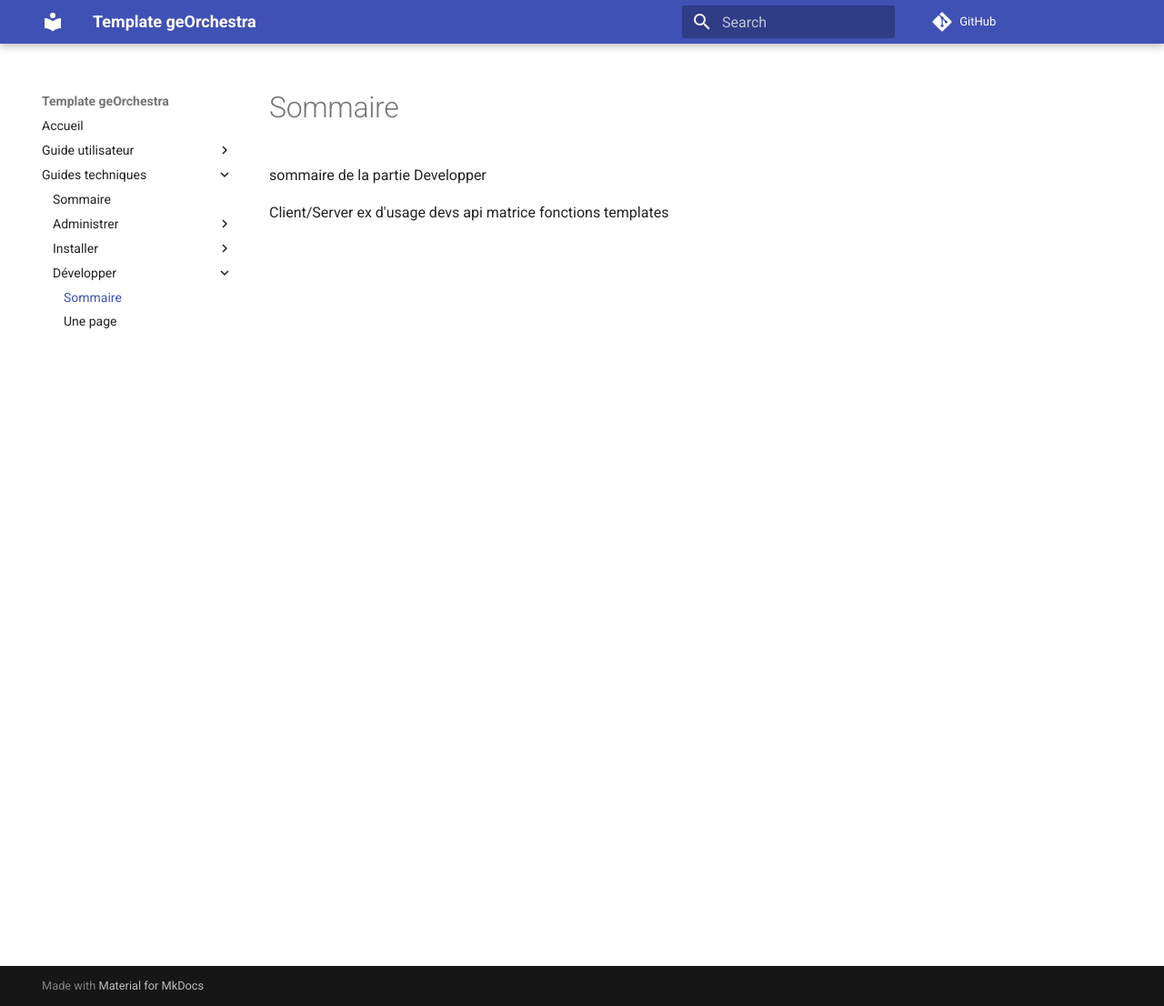
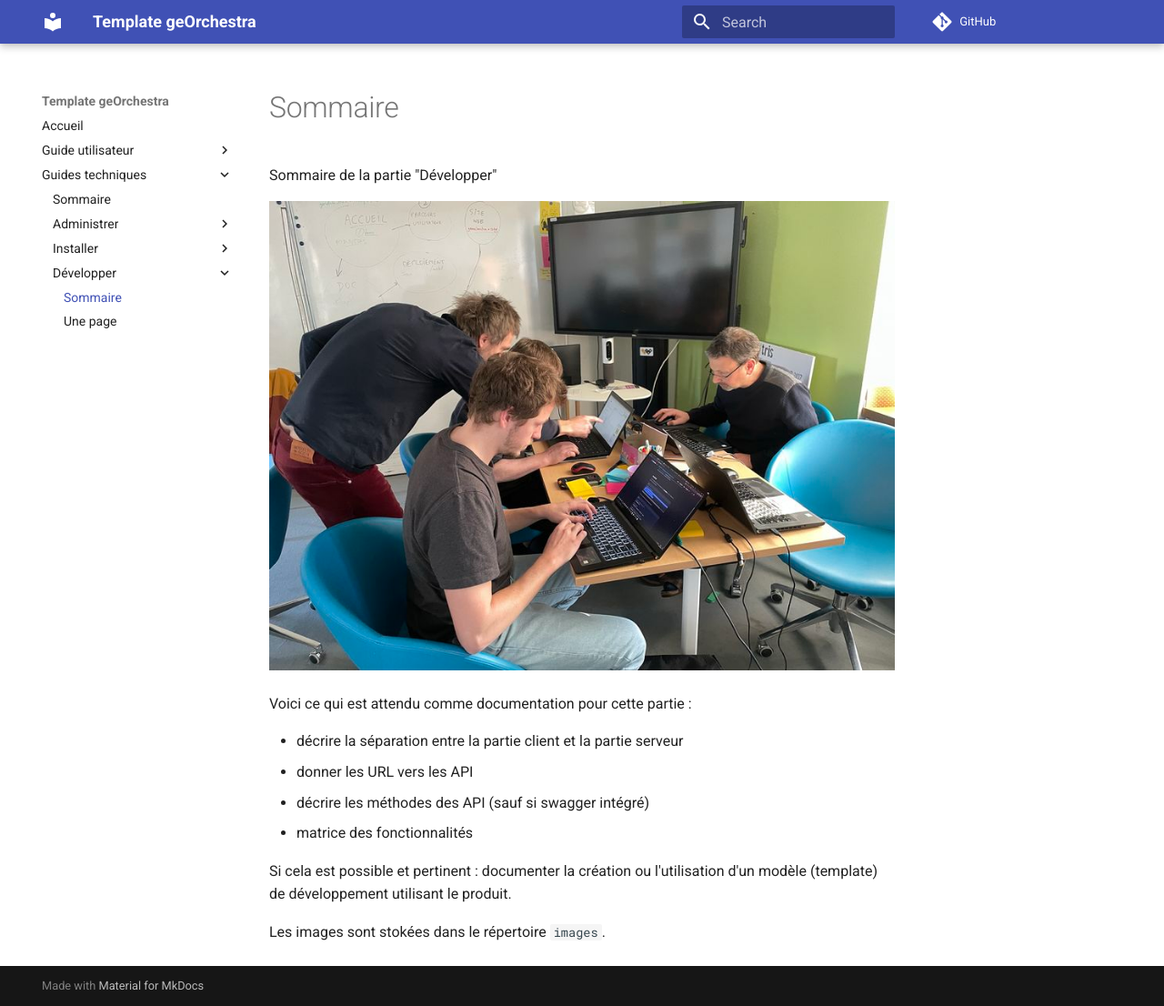
Before and after one commit to georchestra/georchestra_documentation, an MkDocs documentation site: the page built from docs/guides_techniques/developper/index.md, in a window 1280 px wide and 1106 px high. Shown: the whole window at 91% size. Built offline with MkDocs 1.6.1 and Material for MkDocs 9.7.7, drawn with Linux system fonts in a browser that asks for light colours; comment, search, counter and statistics services are not loaded.

Commit message:
developper

```diff
--- a/docs/guides_techniques/developper/index.md
+++ b/docs/guides_techniques/developper/index.md
@@ -1,11 +1,17 @@
 # Sommaire
 
+Sommaire de la partie "Développer"
 
-sommaire de la partie Developper
+![](images/developper.jpg)
+
+Voici ce qui est attendu comme documentation pour cette partie :
+
+- décrire la séparation entre la partie client et la partie serveur
+- donner les URL vers les API
+- décrire les méthodes des API (sauf si swagger intégré)
+- matrice des fonctionnalités
+
+Si cela est possible et pertinent : documenter la création ou l'utilisation d'un modèle (template) de développement utilisant le produit.
 
 
-Client/Server
-ex d'usage devs
-api
-matrice fonctions
-templates
+Les images sont stokées dans le répertoire `images`.
```
Also changed, not shown: docs/guides_techniques/developper/images/developper.jpg (added).
